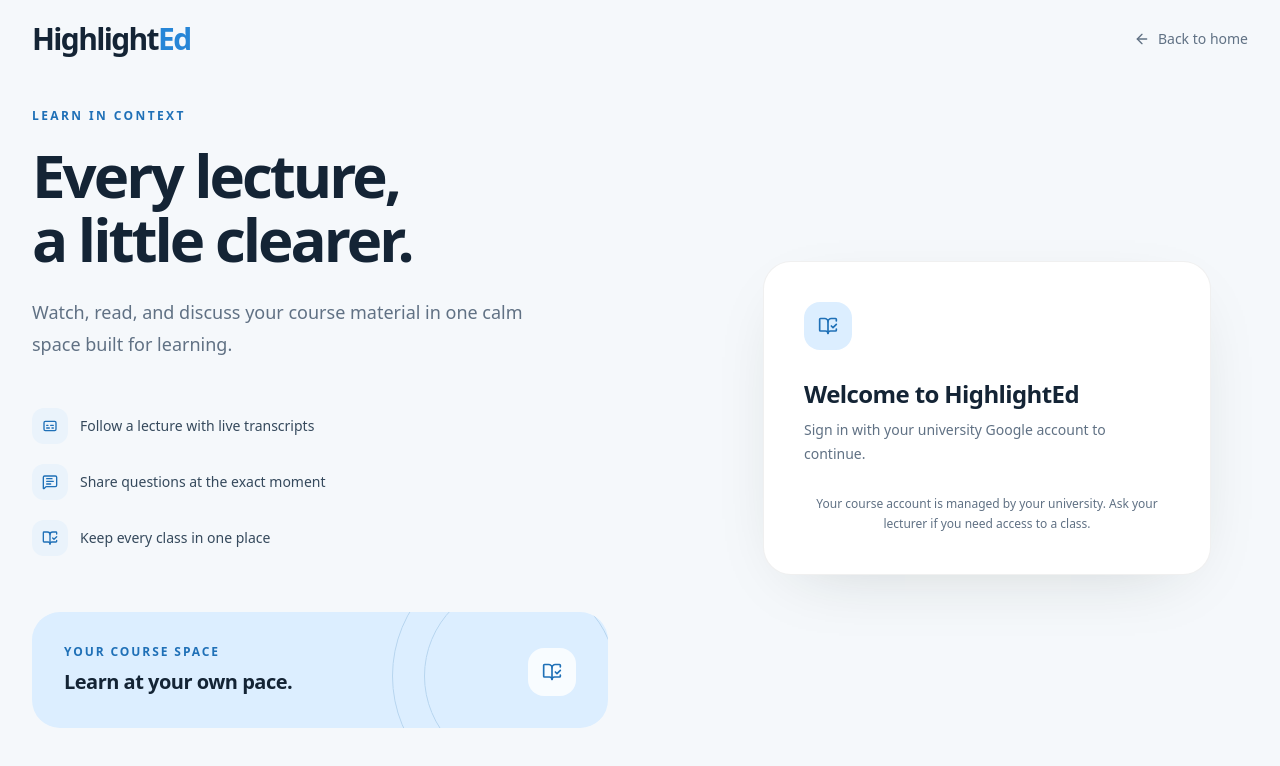
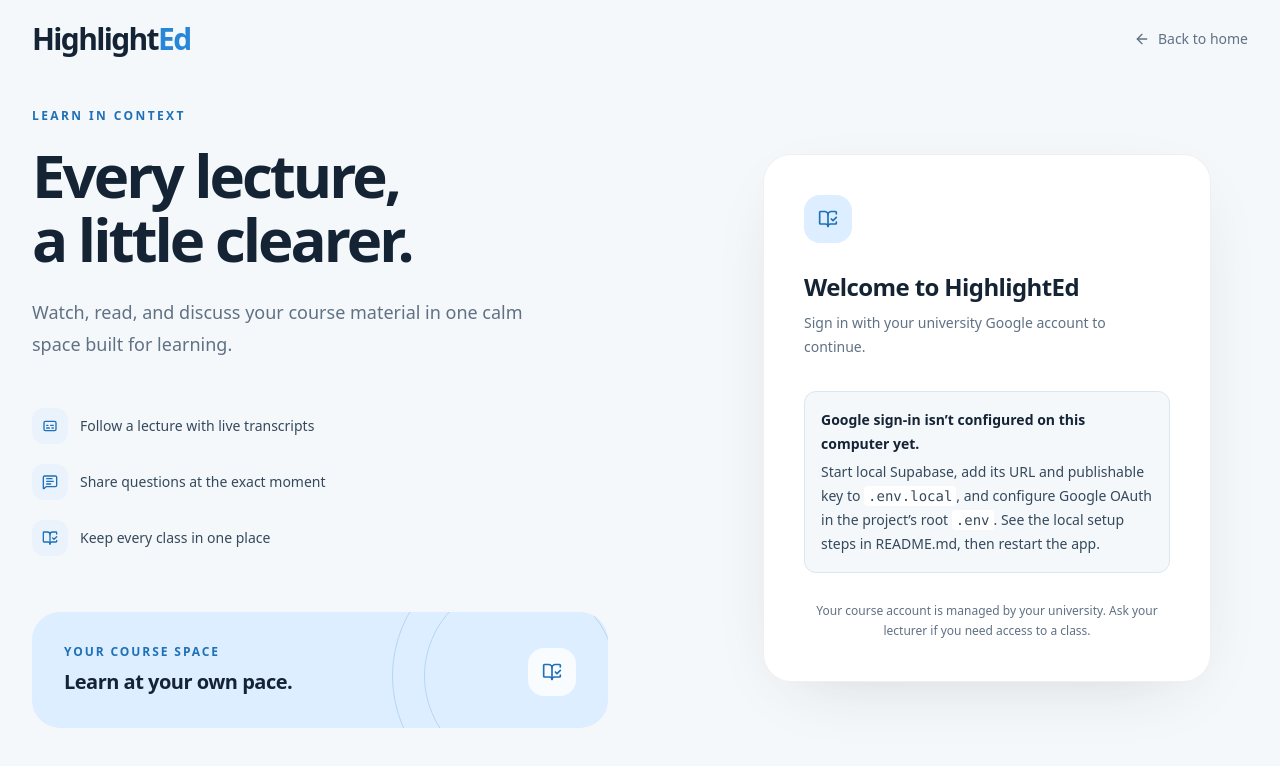
Before and after one commit to BlueEeyore/SaaSathon-University-Website, a Next.js app: page /login in a window 1280 px wide. Shown: the top 766 px of the page. Built offline with nearby package versions, Linux system fonts and the light colour scheme; no server answers.

Commit message:
fix: explain local Google auth setup

```diff
--- a/app/login/page.tsx
+++ b/app/login/page.tsx
@@ -62,7 +62,12 @@
               </Button>
               {params.error && <p role="alert" className="mt-4 rounded-xl bg-red-50 px-4 py-3 text-sm text-red-700">Google sign-in could not start. Check that Google is enabled in your Supabase authentication settings, then try again.</p>}
             </form>
-          ) : null}
+          ) : (
+            <div role="status" className="mt-8 rounded-xl border border-[#d9e7f2] bg-[#f5f8fb] px-4 py-4 text-sm leading-6 text-[#35495c]">
+              <p className="font-semibold text-[#142435]">Google sign-in isn’t configured on this computer yet.</p>
+              <p className="mt-1">Start local Supabase, add its URL and publishable key to <code className="rounded bg-white px-1 py-0.5">.env.local</code>, and configure Google OAuth in the project’s root <code className="rounded bg-white px-1 py-0.5">.env</code>. See the local setup steps in README.md, then restart the app.</p>
+            </div>
+          )}
           <p className="mt-7 text-center text-xs leading-5 text-muted-foreground">Your course account is managed by your university. Ask your lecturer if you need access to a class.</p>
         </section>
       </div>
```
Also changed, not shown: 2 other files (tests, documents, lock files or other folders).
